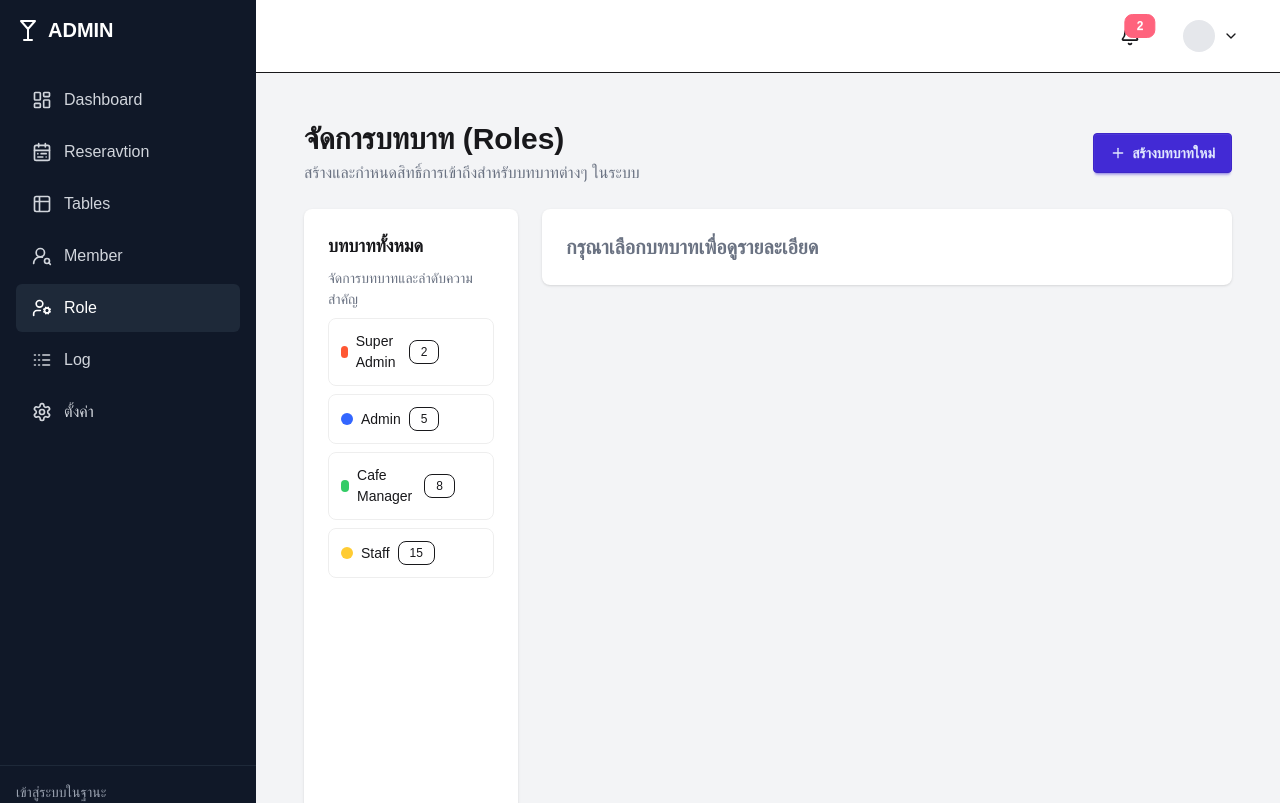
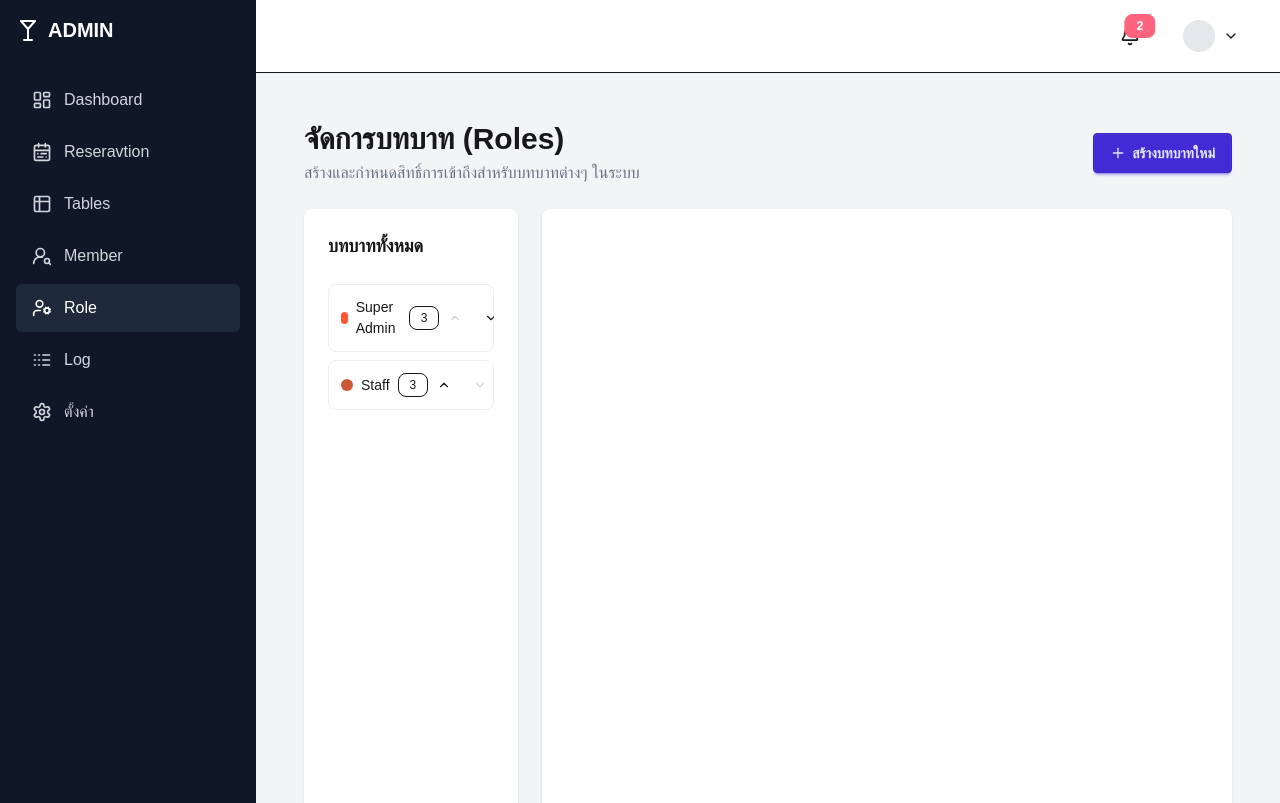
Before and after one commit to jimrock2548/bar-san-frontend, a Next.js app: page /admin/role in a window 1280 px wide. Shown: the top 803 px of the page. Built offline with nearby package versions, Linux system fonts and the light colour scheme.

Commit message:
feat: Refactor role management permissions and enhance UI for role creation and selection

```diff
--- a/src/app/admin/role/page.tsx
+++ b/src/app/admin/role/page.tsx
@@ -3,6 +3,7 @@
 import { useState } from "react"
 import { ChevronDown, ChevronUp, Grip, Plus, Save, Trash2 } from "lucide-react"
 import { cn } from "@/app/lib/utils"
+import { view } from "framer-motion/client"
 
 // Sample data for roles
 const initialRoles = [
@@ -12,229 +13,118 @@ const initialRoles = [
     color: "#FF5733",
     position: 1,
     permissions: {
-      system: {
-        manageSystem: true,
-        viewAnalytics: true,
+      dashboard: {
+        viewDashboard: true,
+        assignTable: true,
         manageSettings: true,
       },
-      users: {
-        manageUsers: true,
-        viewUsers: true,
-        assignRoles: true,
+      reservation: {
+        viewReservation: true,
+        updateStatus: true,
+        reservationDelete: true,
       },
-      roles: {
-        manageRoles: true,
-        viewRoles: true,
+      table: {
+        viewTable: true,
+        addTable: true,
+        editTable: true,
       },
-      cafes: {
-        manageCafes: true,
-        viewCafes: true,
-        editCafes: true,
+      member: {
+        viewMember: true,
+        editMember: true,
+        addRoleToMember: true,
+        addNewAdminAccount: true,
       },
-      reservations: {
-        manageReservations: true,
-        viewReservations: true,
-        editReservations: true,
-        deleteReservations: true,
+      role: {
+        roleManage: true,
       },
-      tables: {
-        manageTables: true,
-        viewTables: true,
-        editTables: true,
-      },
-      reports: {
-        viewReports: true,
-        exportReports: true,
+      log: {
+        viewReport: true,
       },
     },
-    memberCount: 2,
+    memberCount: 3,
   },
   {
     id: 2,
-    name: "Admin",
-    color: "#3366FF",
+    name: "Staff",
+    color: "#CC5733",
     position: 2,
     permissions: {
-      system: {
-        manageSystem: false,
-        viewAnalytics: true,
-        manageSettings: false,
+      dashboard: {
+        viewDashboard: true,
+        assignTable: true,
+        manageSettings: true,
       },
-      users: {
-        manageUsers: true,
-        viewUsers: true,
-        assignRoles: false,
+      reservation: {
+        viewReservation: true,
+        updateStatus: true,
+        reservationDelete: true,
       },
-      roles: {
-        manageRoles: false,
-        viewRoles: true,
+      table: {
+        viewTable: true,
+        addTable: true,
+        editTable: true,
       },
-      cafes: {
-        manageCafes: false,
-        viewCafes: true,
-        editCafes: true,
+      member: {
+        viewMember: true,
+        editMember: true,
+        addRoleToMember: true,
+        addNewAdminAccount: true,
       },
-      reservations: {
-        manageReservations: true,
-        viewReservations: true,
-        editReservations: true,
-        deleteReservations: true,
+      role: {
+        roleManage: true,
       },
-      tables: {
-        manageTables: true,
-        viewTables: true,
-        editTables: true,
-      },
-      reports: {
-        viewReports: true,
-        exportReports: false,
+      log: {
+        viewReport: true,
       },
     },
-    memberCount: 5,
-  },
-  {
-    id: 3,
-    name: "Cafe Manager",
-    color: "#33CC66",
-    position: 3,
-    permissions: {
-      system: {
-        manageSystem: false,
-        viewAnalytics: false,
-        manageSettings: false,
-      },
-      users: {
-        manageUsers: false,
-        viewUsers: true,
-        assignRoles: false,
-      },
-      roles: {
-        manageRoles: false,
-        viewRoles: false,
-      },
-      cafes: {
-        manageCafes: false,
-        viewCafes: true,
-        editCafes: false,
-      },
-      reservations: {
-        manageReservations: true,
-        viewReservations: true,
-        editReservations: true,
-        deleteReservations: false,
-      },
-      tables: {
-        manageTables: true,
-        viewTables: true,
-        editTables: true,
-      },
-      reports: {
-        viewReports: true,
-        exportReports: false,
-      },
-    },
-    memberCount: 8,
-  },
-  {
-    id: 4,
-    name: "Staff",
-    color: "#FFCC33",
-    position: 4,
-    permissions: {
-      system: {
-        manageSystem: false,
-        viewAnalytics: false,
-        manageSettings: false,
-      },
-      users: {
-        manageUsers: false,
-        viewUsers: false,
-        assignRoles: false,
-      },
-      roles: {
-        manageRoles: false,
-        viewRoles: false,
-      },
-      cafes: {
-        manageCafes: false,
-        viewCafes: true,
-        editCafes: false,
-      },
-      reservations: {
-        manageReservations: false,
-        viewReservations: true,
-        editReservations: true,
-        deleteReservations: false,
-      },
-      tables: {
-        manageTables: false,
-        viewTables: true,
-        editTables: false,
-      },
-      reports: {
-        viewReports: false,
-        exportReports: false,
-      },
-    },
-    memberCount: 15,
+    memberCount: 3,
   },
 ]
 
 // กลุ่มของ permission ที่มีในระบบ
 const permissionGroups = {
-  system: {
-    label: "ระบบ",
+  dashboard: {
+    label: "Dashboard",
     permissions: {
-      manageSystem: "จัดการระบบทั้งหมด",
-      viewAnalytics: "ดูข้อมูลวิเคราะห์",
-      manageSettings: "จัดการการตั้งค่าระบบ",
+      viewDashboard: "ดูข้อมูลหน้า Dashboard",
+      assignTable: "กำหนดโต๊ะให้ลูกค้า",
     },
   },
-  users: {
-    label: "ผู้ใช้งาน",
+  reservation: {
+    label: "Manage Reservation",
     permissions: {
-      manageUsers: "จัดการผู้ใช้งาน",
-      viewUsers: "ดูรายชื่อผู้ใช้งาน",
-      assignRoles: "กำหนด Role ให้ผู้ใช้งาน",
+      viewReservation: "ดูข้อมูลการจอง",
+      updateStatus: "อัพเดทสถานะให้ลูกค้า",
+      reservationDelete: "ลบข้อมูลการจอง",
     },
   },
-  roles: {
-    label: "บทบาท",
+  table: {
+    label: "Manage Table",
     permissions: {
-      manageRoles: "จัดการบทบาท",
-      viewRoles: "ดูรายการบทบาท",
+      viewTable: "ดูข้อมูลโต๊ะ",
+      addTable: "เพิ่มโต๊ะ",
+      editTable: "จัดการโต๊ะ",
     },
   },
-  cafes: {
-    label: "ร้านกาแฟ",
+  member: {
+    label: "Manage Member",
     permissions: {
-      manageCafes: "จัดการร้านกาแฟ",
-      viewCafes: "ดูข้อมูลร้านกาแฟ",
-      editCafes: "แก้ไขข้อมูลร้านกาแฟ",
+      viewMember: "ดูข้อมูล Admin ในร้าน",
+      editMember: "จัดการข้อมูล Admin",
+      addRoleToMember: "สามารถใส่บทบาทให้คนอื่นได้",
+      addNewAdminAccount: "สร้าง ID Admin ใหม่ได้",
     },
   },
-  reservations: {
-    label: "การจอง",
+  role: {
+    label: "Role Management",
     permissions: {
-      manageReservations: "จัดการการจองทั้งหมด",
-      viewReservations: "ดูรายการจอง",
-      editReservations: "แก้ไขการจอง",
-      deleteReservations: "ลบการจอง",
+      roleManage: "จัดการบทบาททั้งหมดได้",
     },
   },
-  tables: {
-    label: "โต๊ะ",
+  log: {
+    label: "Log",
     permissions: {
-      manageTables: "จัดการโต๊ะทั้งหมด",
-      viewTables: "ดูข้อมูลโต๊ะ",
-      editTables: "แก้ไขข้อมูลโต๊ะ",
-    },
-  },
-  reports: {
-    label: "รายงาน",
-    permissions: {
-      viewReports: "ดูรายงาน",
-      exportReports: "ส่งออกรายงาน",
+      viewReport: "ดูรายงานทั้งหมด",
     },
   },
 }
@@ -341,19 +231,20 @@ export default function RolesPage() {
     setRoles(roles.map((role) => (role.id === roleId ? { ...role, color: newColor } : role)))
   }
   return (
-
     <div className="p-6">
     <div className="flex justify-between items-center mb-6">
       <div>
         <h1 className="text-3xl font-bold">จัดการบทบาท (Roles)</h1>
-            <p className="text-gray-500 mt-1">สร้างและกำหนดสิทธิ์การเข้าถึงสำหรับบทบาทต่างๆ ในระบบ</p>
+        <p className="text-gray-500 mt-1">
+          สร้างและกำหนดสิทธิ์การเข้าถึงสำหรับบทบาทต่างๆ ในระบบ
+        </p>
       </div>
       <button
+        className="btn btn-primary"
         onClick={() => {
           setIsCreatingRole(true)
           setSelectedRoleId(null)
         }}
-            className="btn btn-primary"
       >
         <Plus size={16} />
         สร้างบทบาทใหม่
@@ -361,20 +252,18 @@ export default function RolesPage() {
     </div>
 
     <div className="grid grid-cols-12 gap-6">
-          {/* Roles List */}
+      {/* Sidebar */}
       <div className="col-span-12 md:col-span-4 lg:col-span-3 card bg-base-100 shadow">
-            <div className="card-body">
+        <div className="card-body ">
           <h2 className="card-title">บทบาททั้งหมด</h2>
-              <p className="text-gray-500">จัดการบทบาทและลำดับความสำคัญ</p>
-              <div className="overflow-y-auto h-[calc(100vh-300px)]">
-                <div className="space-y-2">
+          <div className="overflow-y-scroll h-[calc(200vh-300px)] space-y-2 mt-4 overflow-hidden">
             {roles
               .sort((a, b) => a.position - b.position)
               .map((role) => (
                 <div
                   key={role.id}
                   className={cn(
-                          "p-3 rounded-lg border flex items-center justify-between cursor-pointer hover:bg-base-200",
+                    "flex justify-between items-center p-3 rounded-lg border cursor-pointer hover:bg-base-200",
                     selectedRoleId === role.id ? "border-primary bg-primary/10" : "border-base-300"
                   )}
                   onClick={() => {
@@ -385,11 +274,9 @@ export default function RolesPage() {
                   <div className="flex items-center gap-2">
                     <div className="w-3 h-3 rounded-full" style={{ backgroundColor: role.color }} />
                     <span className="font-medium">{role.name}</span>
-                          <span className="badge badge-outline text-xs">
-                            {role.memberCount}
-                          </span>
+                    <span className="badge badge-outline text-xs">{role.memberCount}</span>
                   </div>
-                        <div className="flex items-center opacity-0 group-hover:opacity-100 transition-opacity">
+                  <div className="flex gap-1">
                     <button
                       className="btn btn-ghost btn-xs"
                       onClick={(e) => {
@@ -410,24 +297,23 @@ export default function RolesPage() {
                     >
                       <ChevronDown size={14} />
                     </button>
-                          <Grip size={14} className="text-gray-400 ml-1" />
                   </div>
                 </div>
               ))}
           </div>
         </div>
       </div>
-          </div>
 
-          {/* Role Details */}
+      {/* Main Content */}
       <div className="col-span-12 md:col-span-8 lg:col-span-9">
+        <div className="card bg-base-100 shadow h-full">
+          <div className="card-body">
             {isCreatingRole ? (
-              <div className="card bg-base-100 shadow">
-                <div className="card-body">
+              <>
                 <h2 className="card-title">สร้างบทบาทใหม่</h2>
-                  <p className="text-gray-500">กำหนดชื่อและสีสำหรับบทบาทใหม่</p>
-                  <div className="space-y-4">
-                    <div className="form-control">
+                <p className="text-gray-500 mb-4">ใส่ชื่อและเลือกสีของบทบาท</p>
+
+                <div className="form-control w-full max-w-md">
                   <label className="label">
                     <span className="label-text">ชื่อบทบาท</span>
                   </label>
@@ -435,29 +321,34 @@ export default function RolesPage() {
                     type="text"
                     value={newRoleName}
                     onChange={(e) => setNewRoleName(e.target.value)}
-                        placeholder="ใส่ชื่อบทบาท เช่น Manager, Staff"
-                        className="input input-bordered max-w-md"
+                    className="input input-bordered"
+                    placeholder="เช่น Manager, Staff"
                   />
                 </div>
 
-                    <div className="form-control">
+                <div className="form-control w-full max-w-md mt-4">
                   <label className="label">
                     <span className="label-text">สีของบทบาท</span>
                   </label>
-                      <div className="flex items-center gap-3 max-w-md">
-                        <div className="w-10 h-10 rounded-lg border" style={{ backgroundColor: newRoleColor }} />
+                  <div className="flex items-center gap-4">
+                    <div
+                      className="w-10 h-10 rounded-lg border"
+                      style={{ backgroundColor: newRoleColor }}
+                    />
                     <input
                       type="color"
                       value={newRoleColor}
                       onChange={(e) => setNewRoleColor(e.target.value)}
-                          className="w-20 h-10 p-1"
+                      className="input w-20 h-10 p-1"
                     />
                     <div className="dropdown">
-                          <label tabIndex={0} className="btn btn-outline btn-sm">
-                            สีที่แนะนำ
-                            <ChevronDown size={14} className="ml-1" />
+                      <label tabIndex={0} className="btn btn-sm btn-outline">
+                        สีที่แนะนำ <ChevronDown size={14} className="ml-1" />
                       </label>
-                          <ul tabIndex={0} className="dropdown-content menu p-2 shadow bg-base-100 rounded-box w-52">
+                      <ul
+                        tabIndex={0}
+                        className="dropdown-content menu p-2 shadow bg-base-100 rounded-box w-52"
+                      >
                         {["#FF5733", "#3366FF", "#33CC66", "#FFCC33", "#CC33FF", "#FF3366", "#33CCFF"].map(
                           (color) => (
                             <li key={color}>
@@ -475,28 +366,28 @@ export default function RolesPage() {
                   </div>
                 </div>
 
-                    <div className="pt-4 flex gap-2">
+                <div className="mt-6 flex gap-2">
                   <button
+                    className="btn btn-primary"
                     onClick={handleCreateRole}
                     disabled={!newRoleName.trim()}
-                        className="btn btn-primary"
                   >
                     สร้างบทบาท
                   </button>
-                      <button onClick={() => setIsCreatingRole(false)} className="btn btn-ghost">
+                  <button className="btn btn-ghost" onClick={() => setIsCreatingRole(false)}>
                     ยกเลิก
                   </button>
                 </div>
-                  </div>
-                </div>
-              </div>
+              </>
             ) : selectedRole ? (
-              <div className="card bg-base-100 shadow">
-                <div className="card-body">
-                  <div className="flex justify-between">
+              <>
+                <div className="flex justify-between items-start">
                   <div>
                     <div className="flex items-center gap-2 mb-1">
-                        <div className="w-4 h-4 rounded-full" style={{ backgroundColor: selectedRole.color }} />
+                      <div
+                        className="w-4 h-4 rounded-full"
+                        style={{ backgroundColor: selectedRole.color }}
+                      />
                       <input
                         value={selectedRole.name}
                         onChange={(e) => updateRoleName(selectedRole.id, e.target.value)}
@@ -507,6 +398,7 @@ export default function RolesPage() {
                       ตำแหน่ง: {selectedRole.position} • สมาชิก: {selectedRole.memberCount} คน
                     </p>
                   </div>
+
                   <div className="flex items-center gap-2">
                     <input
                       type="color"
@@ -514,49 +406,21 @@ export default function RolesPage() {
                       onChange={(e) => updateRoleColor(selectedRole.id, e.target.value)}
                       className="w-10 h-10 p-1"
                     />
-                      <div className="modal" id="delete-modal">
                     <button
                       onClick={() => setDeleteConfirmOpen(true)}
                       className="btn btn-error btn-square"
                     >
                       <Trash2 size={16} />
                     </button>
-                        {deleteConfirmOpen && (
-                          <div className="modal modal-open">
-                            <div className="modal-box">
-                              <h3 className="font-bold text-lg">ยืนยันการลบบทบาท</h3>
-                              <p className="py-4">
-                                คุณแน่ใจหรือไม่ที่จะลบบทบาท "{selectedRole.name}"? การกระทำนี้ไม่สามารถย้อนกลับได้
-                                และสมาชิกทั้งหมดที่มีบทบาทนี้จะถูกลบบทบาทออก
-                              </p>
-                              <div className="modal-action">
-                                <button onClick={() => setDeleteConfirmOpen(false)} className="btn">
-                                  ยกเลิก
-                                </button>
-                                <button onClick={handleDeleteRole} className="btn btn-error">
-                                  ยืนยันการลบ
-                                </button>
-                              </div>
-                            </div>
-                          </div>
-                        )}
-                      </div>
-                      <button className="btn btn-ghost btn-square">
-                        <Save size={16} />
-                      </button>
                   </div>
                 </div>
 
-                  <div className="tabs">
-                    <div className="tabs-boxed p-1 mb-4">
+                <div className="tabs tabs-boxed mt-6">
                   <a className="tab tab-active">สิทธิ์การใช้งาน</a>
                   <a className="tab">สมาชิก</a>
-                      <a className="tab">การแสดงผล</a>
                 </div>
 
-                    <div className="space-y-6">
-                      {/* Permissions Tab Content */}
-                      <div className="grid gap-6">
+                <div className="mt-4 space-y-6">
                   {Object.entries(permissionGroups).map(([groupKey, group]) => (
                     <div key={groupKey} className="space-y-3">
                       <h3 className="text-lg font-semibold">{group.label}</h3>
@@ -564,14 +428,16 @@ export default function RolesPage() {
                         {Object.entries(group.permissions).map(([permKey, permLabel]) => (
                           <div
                             key={permKey}
-                                  className="flex items-center justify-between py-2 px-3 rounded-lg hover:bg-base-200"
+                            className="flex items-center justify-between px-4 py-2 rounded-lg hover:bg-base-200"
                           >
                             <span>{permLabel}</span>
                             <input
                               type="checkbox"
                               className="toggle toggle-primary"
                               checked={selectedRole.permissions[groupKey][permKey]}
-                                    onChange={(e) => updatePermission(groupKey, permKey, e.target.checked)}
+                              onChange={(e) =>
+                                updatePermission(groupKey, permKey, e.target.checked)
+                              }
                             />
                           </div>
                         ))}
@@ -579,19 +445,14 @@ export default function RolesPage() {
                     </div>
                   ))}
                 </div>
+              </>
+            ) : (
+              <div className="flex justify-center items-center h-full text-gray-500">
+                กรุณาเลือกบทบาทเพื่อดูรายละเอียด
+              </div>
+            )}
           </div>
         </div>
-                </div>
-              </div>
-            ) : (
-              <div className="card bg-base-100 shadow">
-                <div className="card-body">
-                  <h2 className="text-xl font-semibold text-gray-500">
-                    กรุณาเลือกบทบาทเพื่อดูรายละเอียด
-                  </h2>
-                </div>
-              </div>
-            )}
       </div>
     </div>
   </div>
```
Lines whose indentation alone changed are shown as unchanged.
